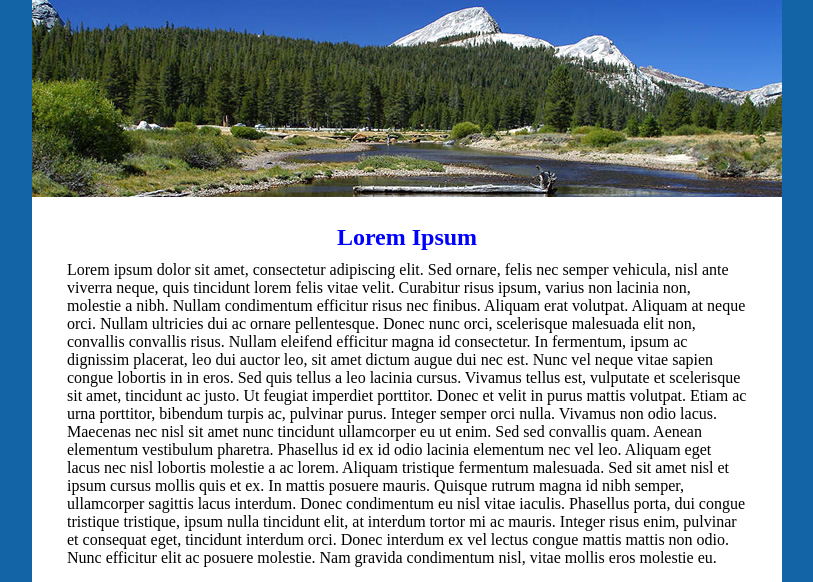
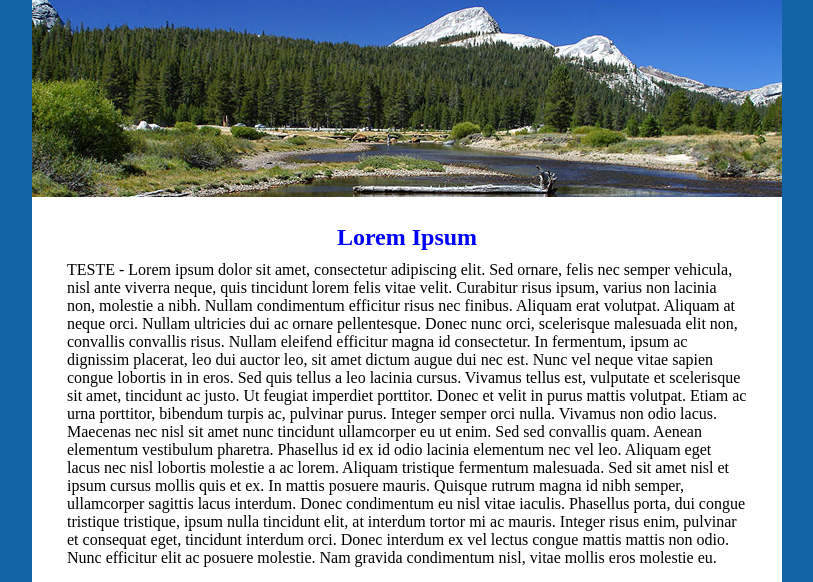
Before and after one commit to jland/tmp22, a plain HTML site: page index.html in a window 1280 px wide. Shown: the part 197-779 px from the top of the page, without its empty margins (233-1046 px from the left). Drawn offline with Linux system fonts and the light colour scheme.

Commit message:
Update index.html

```diff
--- a/index.html
+++ b/index.html
@@ -20,7 +20,7 @@
             <img class="picture" src="images/image1.jpg"/>
             <div class="contenttext">
                 <h2>Lorem Ipsum</h2>
-                <p>Lorem ipsum dolor sit amet, consectetur adipiscing elit. Sed ornare, felis nec semper vehicula, nisl ante viverra neque, quis tincidunt lorem felis vitae velit. Curabitur risus ipsum, varius non lacinia non, molestie a nibh. Nullam condimentum efficitur risus nec finibus. Aliquam erat volutpat. Aliquam at neque orci. Nullam ultricies dui ac ornare pellentesque. Donec nunc orci, scelerisque malesuada elit non, convallis convallis risus. Nullam eleifend efficitur magna id consectetur. In fermentum, ipsum ac dignissim placerat, leo dui auctor leo, sit amet dictum augue dui nec est. Nunc vel neque vitae sapien congue lobortis in in eros. Sed quis tellus a leo lacinia cursus. Vivamus tellus est, vulputate et scelerisque sit amet, tincidunt ac justo. Ut feugiat imperdiet porttitor. Donec et velit in purus mattis volutpat. Etiam ac urna porttitor, bibendum turpis ac, pulvinar purus. Integer semper orci nulla.
+                <p>TESTE - Lorem ipsum dolor sit amet, consectetur adipiscing elit. Sed ornare, felis nec semper vehicula, nisl ante viverra neque, quis tincidunt lorem felis vitae velit. Curabitur risus ipsum, varius non lacinia non, molestie a nibh. Nullam condimentum efficitur risus nec finibus. Aliquam erat volutpat. Aliquam at neque orci. Nullam ultricies dui ac ornare pellentesque. Donec nunc orci, scelerisque malesuada elit non, convallis convallis risus. Nullam eleifend efficitur magna id consectetur. In fermentum, ipsum ac dignissim placerat, leo dui auctor leo, sit amet dictum augue dui nec est. Nunc vel neque vitae sapien congue lobortis in in eros. Sed quis tellus a leo lacinia cursus. Vivamus tellus est, vulputate et scelerisque sit amet, tincidunt ac justo. Ut feugiat imperdiet porttitor. Donec et velit in purus mattis volutpat. Etiam ac urna porttitor, bibendum turpis ac, pulvinar purus. Integer semper orci nulla.
 
 Vivamus non odio lacus. Maecenas nec nisl sit amet nunc tincidunt ullamcorper eu ut enim. Sed sed convallis quam. Aenean elementum vestibulum pharetra. Phasellus id ex id odio lacinia elementum nec vel leo. Aliquam eget lacus nec nisl lobortis molestie a ac lorem. Aliquam tristique fermentum malesuada. Sed sit amet nisl et ipsum cursus mollis quis et ex. In mattis posuere mauris. Quisque rutrum magna id nibh semper, ullamcorper sagittis lacus interdum. Donec condimentum eu nisl vitae iaculis. Phasellus porta, dui congue tristique tristique, ipsum nulla tincidunt elit, at interdum tortor mi ac mauris. Integer risus enim, pulvinar et consequat eget, tincidunt interdum orci. Donec interdum ex vel lectus congue mattis mattis non odio. Nunc efficitur elit ac posuere molestie. Nam gravida condimentum nisl, vitae mollis eros molestie eu.</p><br>
 
```
